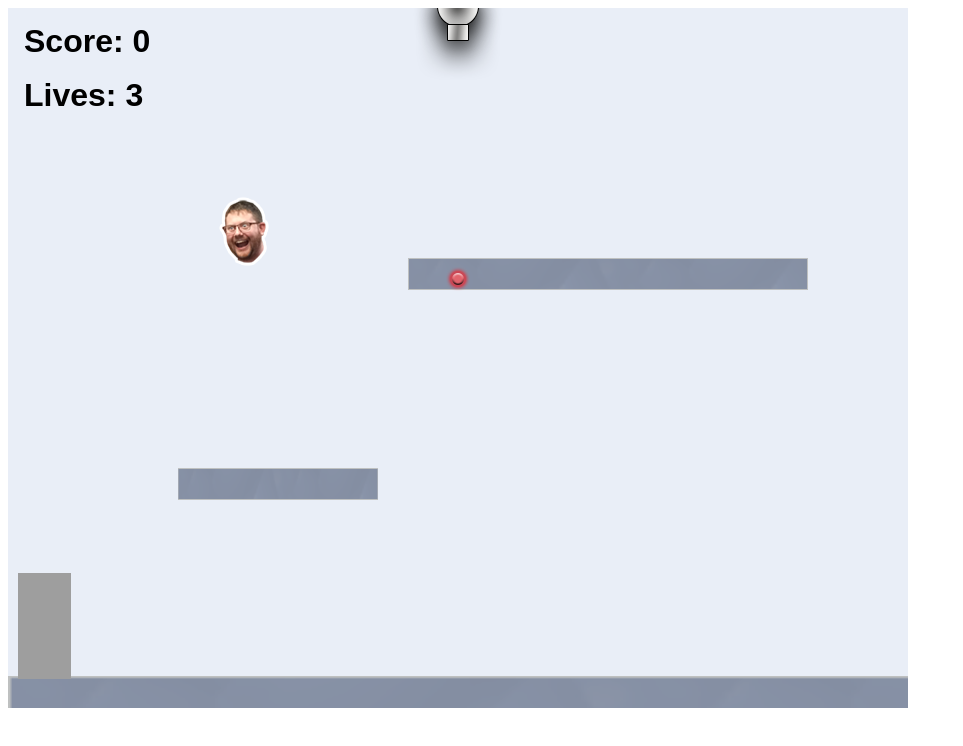
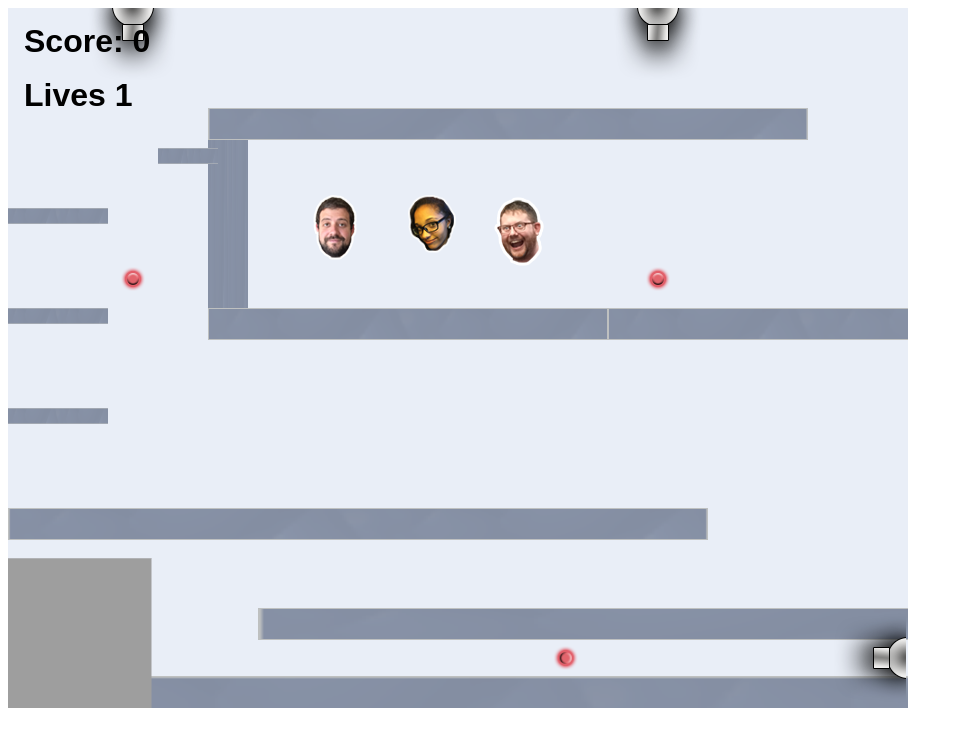
Before and after one commit to loganshephard/loganshephard.github.io, a website: page projects/platformer/index.html in a window 1280 px wide. Shown: the whole page, without its empty margins (0-963 px from the left). Drawn offline with Linux system fonts and the light colour scheme; animation ran at ten frames a second.

Commit message:
platformer

```diff
--- a/projects/platformer/js/init/cannon.js
+++ b/projects/platformer/js/init/cannon.js
@@ -27,7 +27,10 @@
         // ALL YOUR CODE GOES BELOW HERE ///////////////////////////////////////
 
         // example:
-        createCannon("top", 450);
+        createCannon("top", 650);
+        createCannon("right", 650);
+        createCannon("top", 125);
+
 
 
         // ALL YOUR CODE GOES ABOVE HERE ///////////////////////////////////////
--- a/projects/platformer/js/init/collectable.js
+++ b/projects/platformer/js/init/collectable.js
@@ -37,8 +37,9 @@
         // ALL YOUR CODE GOES BELOW HERE ///////////////////////////////////////
 
         // example:
-        createCollectable(type.steve, 200, 170, 6, 0.7);
-
+        createCollectable(type.steve, 475, 170, 6, 0.7);
+        createCollectable(type.kennedi, 400, 170, 6, 0.7);
+        createCollectable(type.max, 300, 170, 6, 0.7);
 
 
         // ALL YOUR CODE GOES ABOVE HERE ///////////////////////////////////////
--- a/projects/platformer/js/init/platform.js
+++ b/projects/platformer/js/init/platform.js
@@ -37,8 +37,19 @@
         createPlatform(0, game.world.height - 32, 3, 2);    // DO NOT DELETE
 
         // example:
-        createPlatform(400, 250);
-        createPlatform(170, 460, 0.5);
+        createPlatform(0, 500, 1.75, 1);
+        createPlatform(250, 600, 4, 1);
+        createPlatform(600, 300, 1, 1);
+        createPlatform(0, 400, .25, .5);
+        createPlatform(0, 300, .25, .5);
+        //L shaped
+        createPlatform(200, 100, .1, 7);
+        createPlatform(150, 140, .15, .5);
+        //more
+        createPlatform(0, 200, .25, .5);
+        //top bar
+        createPlatform(200, 100, 1.5);
+        createPlatform(200, 300)
 
         // ALL YOUR CODE GOES ABOVE HERE ///////////////////////////////////////
         ////////////////////////////////////////////////////////////////////////
```
Also changed, not shown: index.html (+3 -3 lines), portfolio.html (+2 -2 lines).
